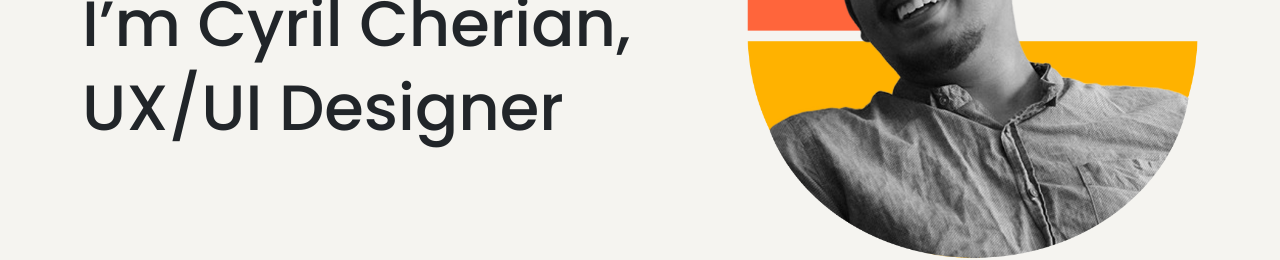
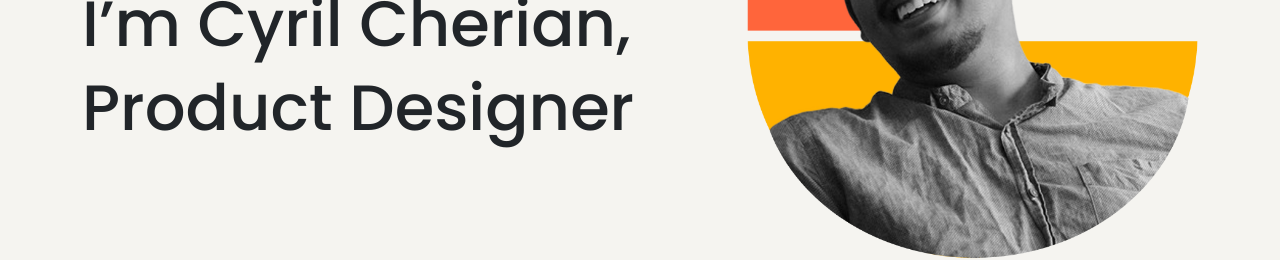
Before and after one commit to Devasurya-S/cyril-portfolio, a React (Vite) app: page / in a window 1280 px wide. Shown: the part 325-585 px from the top of the page. Built offline with nearby package versions, Linux system fonts and the light colour scheme.

Commit message:
text animation time change

```diff
--- a/src/components/HeroSection.jsx
+++ b/src/components/HeroSection.jsx
@@ -7,9 +7,11 @@ const HeroSection = () => {
 
 	useEffect(() => {
 		const interval = setInterval(() => {
-      setCurrentProfessionIndex((prevIndex) => (prevIndex + 1) % professions.length);
+			setCurrentProfessionIndex(
+				(prevIndex) => (prevIndex + 1) % professions.length
+			);
 			setKey((prevKey) => prevKey + 1); // Update key to restart animation
-    }, 2000);
+		}, 3000);
 
 		return () => clearInterval(interval);
 	}, []);
```
Lines whose indentation alone changed are shown as unchanged.
